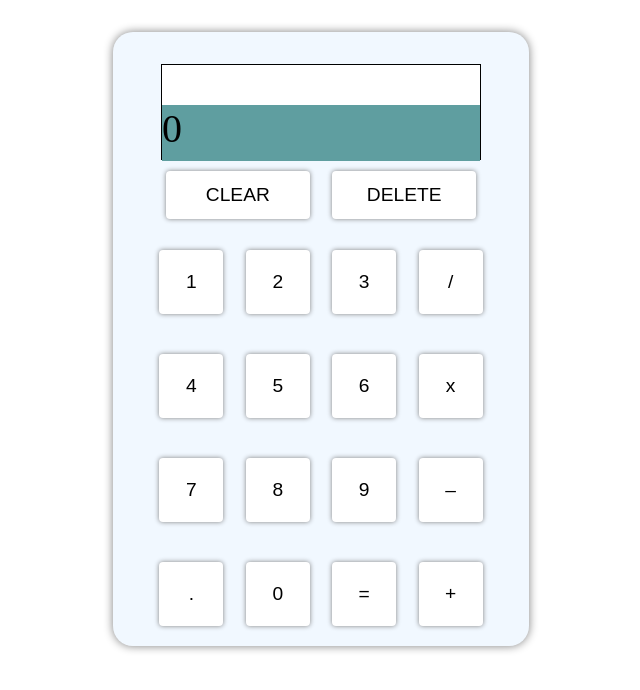
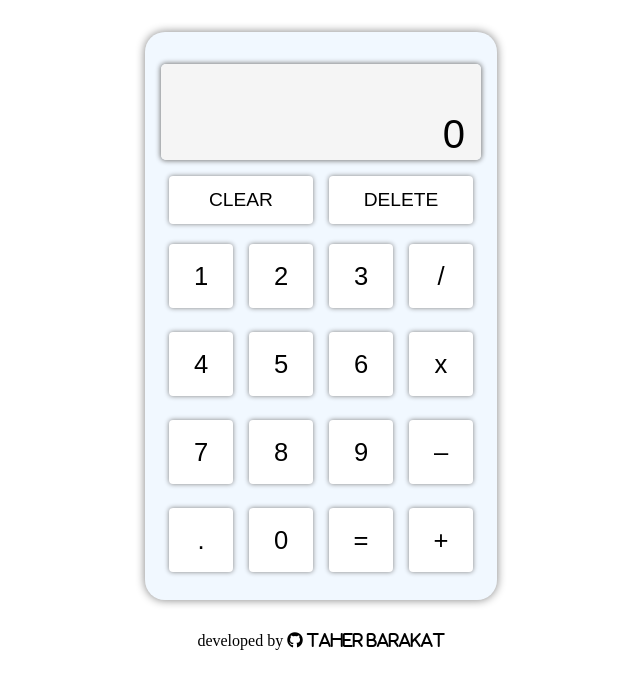
Before and after one commit to TaherBarakat/Calculator, a plain HTML site: page index.html in a window 1280 px wide. Shown: the whole page, without its empty margins (319-959 px from the left). Drawn offline with Linux system fonts and the light colour scheme.

Commit message:
improving the user interface.

```diff
--- a/index.html
+++ b/index.html
@@ -5,6 +5,11 @@
       <meta http-equiv="X-UA-Compatible" content="IE=edge" />
       <meta name="viewport" content="width=device-width, initial-scale=1.0" />
       <title>Document</title>
+      <script
+         src="https://kit.fontawesome.com/4c536a6bd5.js"
+         crossorigin="anonymous"
+      ></script>
+
       <link rel="stylesheet" href="style.css" />
    </head>
    <body>
@@ -39,6 +44,12 @@
             </div>
          </div>
       </main>
+      <footer>
+         developed by
+         <a href="https://github.com/TaherBarakat" target="_blank">
+            <i class="fab fa-github" aria-hidden="true"> Taher Barakat</i></a
+         >
+      </footer>
    </body>
 
    <script src="index.js"></script>
--- a/style.css
+++ b/style.css
@@ -9,10 +9,12 @@ main {
    justify-content: center;
 }
 .calculator {
+   font-family: sans-serif;
    box-shadow: 0px 0px 10px gray;
    border-radius: 20px;
    margin: 2rem;
    padding-top: 2rem;
+   padding-bottom: 1rem;
    display: flex;
    align-items: center;
    justify-content: center;
@@ -20,17 +22,25 @@ main {
    background-color: rgba(145, 200, 255, 0.13);
 }
 .output {
-   border: 1px solid black;
+   border-radius: 5px;
+   box-shadow: 0px 0px 5px 1px gray;
+   overflow: hidden;
+   /* border: 1px solid black; */
    height: 6rem;
    width: 20rem;
 }
 #last-value {
+   padding: 0.5rem 1rem;
+   background-color: whitesmoke;
+   text-align: justify;
    height: 2.5rem;
-   background-color: rgb(255, 255, 255);
 }
 #user-input {
+   padding: 0.5rem 1rem;
+   text-align: right;
+
+   background-color: whitesmoke;
    height: 3.5rem;
-   background-color: cadetblue;
    font-size: 2.5rem;
 }
 
@@ -38,15 +48,15 @@ main {
 
 button {
    border: 0;
-
    box-shadow: 0px 0px 5px gray;
    border-radius: 4px;
-   margin: 0.7rem;
+   margin: 0.5rem;
    font-size: larger;
    font-weight: 400;
    background-color: rgb(255, 255, 255);
 }
 .control-btns {
+   padding-top: 0.5rem;
    display: flex;
    justify-content: center;
    align-items: center;
@@ -61,15 +71,26 @@ button {
    align-items: center;
    justify-content: center;
    flex-wrap: wrap;
-   width: 26rem;
-   height: 26rem;
+   width: 22rem;
+   height: 22rem;
 }
 
 .buttons button {
    width: 4rem;
    height: 4rem;
+   font-size: 1.6rem;
+   font-weight: 500;
 }
 button:active {
    box-shadow: 0px 0px 0px gray;
    background-color: hsl(0, 0%, 69%);
 }
+footer a {
+   display: inline-block;
+   text-decoration: none;
+   color: black;
+}
+footer {
+   text-align: center;
+   padding-bottom: 2rem;
+}
```
